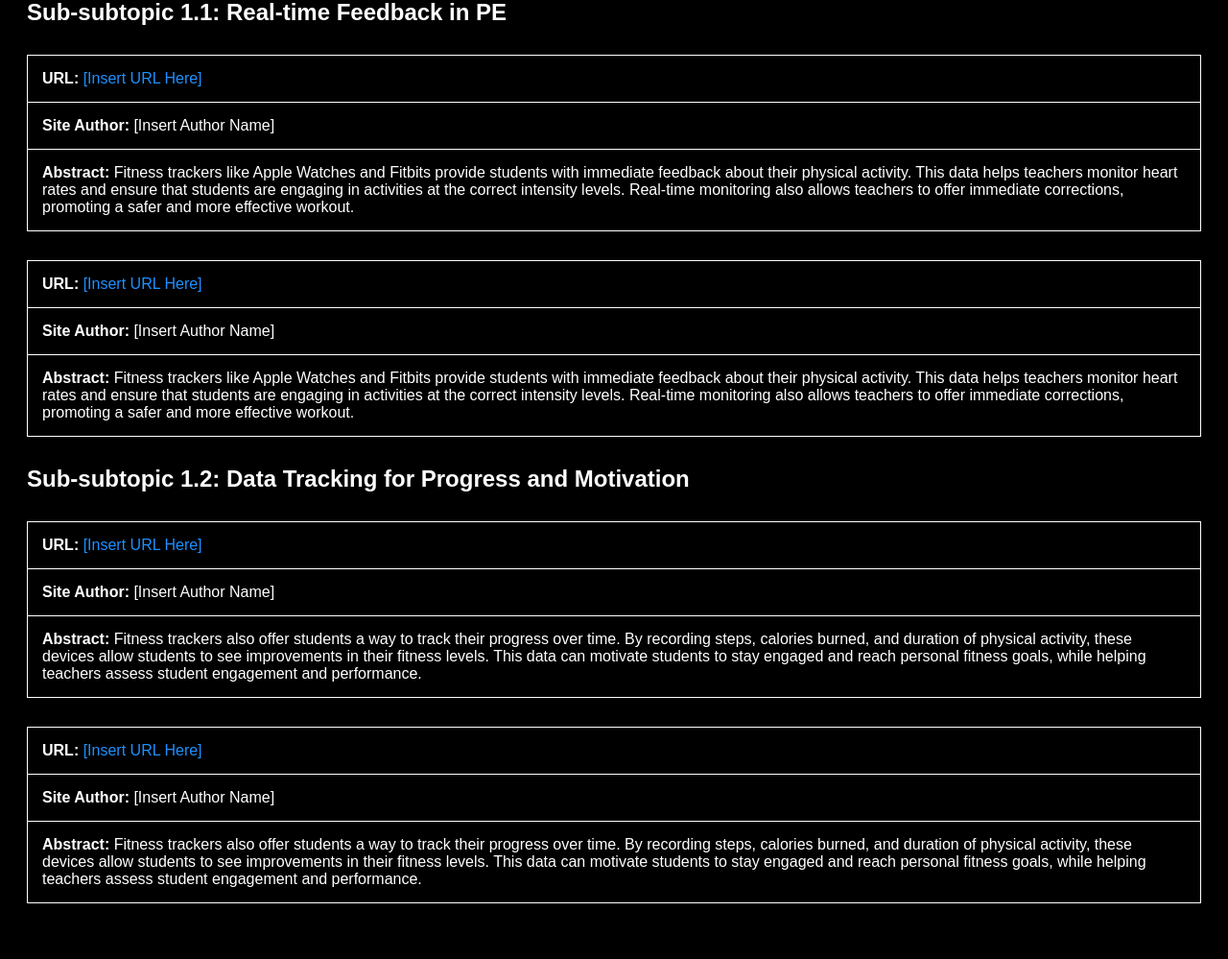
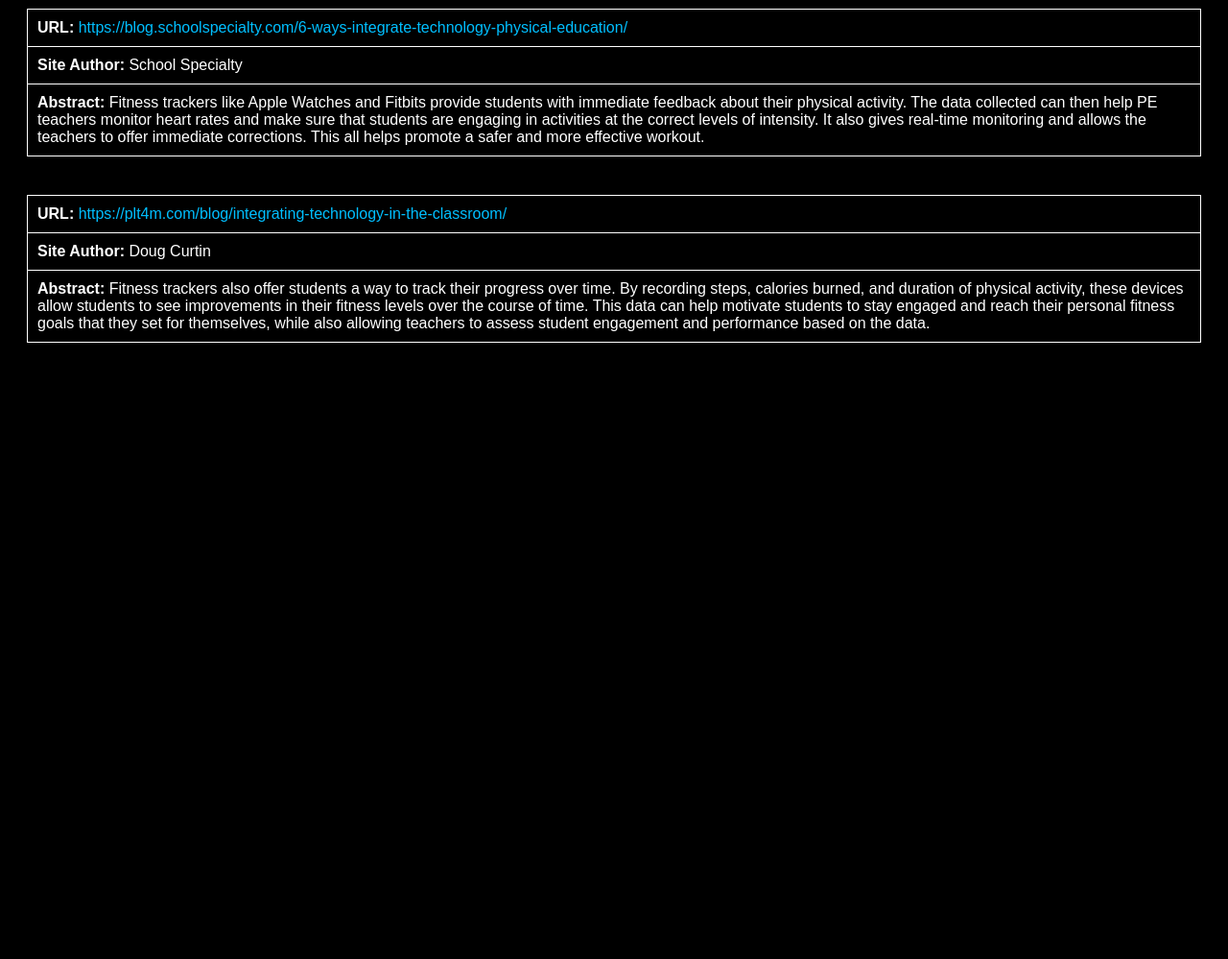
Before and after one commit to sofiadelgrosso/project.html, a plain HTML site: page subtopic1.html in a window 1280 px wide. Shown: the part 109-1108 px from the top of the page at 96% size. After the commit the page ends 800 px from the top, so only its background shows below. Drawn offline with Linux system fonts and the light colour scheme.

Commit message:
Add files via upload

```diff
--- a/subtopic1.html
+++ b/subtopic1.html
@@ -14,21 +14,21 @@
         h1 {
             text-align: center;
             text-decoration: underline;
-            font-size: 32px;
+            font-size: 36px;
         }
         table {
             width: 100%;
-            margin: 30px 0;
             border-collapse: collapse;
+            margin-top: 20px;
+            margin-bottom: 40px;
             border: 1px solid white;
         }
         td {
+            padding: 10px;
             border: 1px solid white;
-            padding: 15px;
-            vertical-align: top;
         }
         a {
-            color: #1E90FF;
+            color: #00BFFF;
             text-decoration: none;
         }
         a:hover {
@@ -37,55 +37,30 @@
     </style>
 </head>
 <body>
+
     <h1>Fitness Trackers and Smart Devices</h1>
 
-    <h2>Sub-subtopic 1.1: Real-time Feedback in PE</h2>
     <table>
         <tr>
-            <td><strong>URL:</strong> <a href="" target="_blank">[Insert URL Here]</a></td>
+            <td><strong>URL:</strong> <a href="https://blog.schoolspecialty.com/6-ways-integrate-technology-physical-education/" target="_blank">https://blog.schoolspecialty.com/6-ways-integrate-technology-physical-education/</a></td>
         </tr>
         <tr>
-            <td><strong>Site Author:</strong> [Insert Author Name]</td>
+            <td><strong>Site Author:</strong> School Specialty</td>
         </tr>
         <tr>
-            <td><strong>Abstract:</strong> Fitness trackers like Apple Watches and Fitbits provide students with immediate feedback about their physical activity. This data helps teachers monitor heart rates and ensure that students are engaging in activities at the correct intensity levels. Real-time monitoring also allows teachers to offer immediate corrections, promoting a safer and more effective workout.</td>
+            <td><strong>Abstract:</strong> Fitness trackers like Apple Watches and Fitbits provide students with immediate feedback about their physical activity. The data collected can then help PE teachers monitor heart rates and make sure that students are engaging in activities at the correct levels of intensity. It also gives real-time monitoring and allows the teachers to offer immediate corrections. This all helps promote a safer and more effective workout.</td>
         </tr>
     </table>
 
     <table>
         <tr>
-            <td><strong>URL:</strong> <a href="" target="_blank">[Insert URL Here]</a></td>
+            <td><strong>URL:</strong> <a href="https://plt4m.com/blog/integrating-technology-in-the-classroom/" target="_blank">https://plt4m.com/blog/integrating-technology-in-the-classroom/</a></td>
         </tr>
         <tr>
-            <td><strong>Site Author:</strong> [Insert Author Name]</td>
+            <td><strong>Site Author:</strong> Doug Curtin</td>
         </tr>
         <tr>
-            <td><strong>Abstract:</strong> Fitness trackers like Apple Watches and Fitbits provide students with immediate feedback about their physical activity. This data helps teachers monitor heart rates and ensure that students are engaging in activities at the correct intensity levels. Real-time monitoring also allows teachers to offer immediate corrections, promoting a safer and more effective workout.</td>
-        </tr>
-    </table>
-
-    <h2>Sub-subtopic 1.2: Data Tracking for Progress and Motivation</h2>
-    <table>
-        <tr>
-            <td><strong>URL:</strong> <a href="" target="_blank">[Insert URL Here]</a></td>
-        </tr>
-        <tr>
-            <td><strong>Site Author:</strong> [Insert Author Name]</td>
-        </tr>
-        <tr>
-            <td><strong>Abstract:</strong> Fitness trackers also offer students a way to track their progress over time. By recording steps, calories burned, and duration of physical activity, these devices allow students to see improvements in their fitness levels. This data can motivate students to stay engaged and reach personal fitness goals, while helping teachers assess student engagement and performance.</td>
-        </tr>
-    </table>
-
-    <table>
-        <tr>
-            <td><strong>URL:</strong> <a href="" target="_blank">[Insert URL Here]</a></td>
-        </tr>
-        <tr>
-            <td><strong>Site Author:</strong> [Insert Author Name]</td>
-        </tr>
-        <tr>
-            <td><strong>Abstract:</strong> Fitness trackers also offer students a way to track their progress over time. By recording steps, calories burned, and duration of physical activity, these devices allow students to see improvements in their fitness levels. This data can motivate students to stay engaged and reach personal fitness goals, while helping teachers assess student engagement and performance.</td>
+            <td><strong>Abstract:</strong> Fitness trackers also offer students a way to track their progress over time. By recording steps, calories burned, and duration of physical activity, these devices allow students to see improvements in their fitness levels over the course of time. This data can help motivate students to stay engaged and reach their personal fitness goals that they set for themselves, while also allowing teachers to assess student engagement and performance based on the data.</td>
         </tr>
     </table>
 
```
